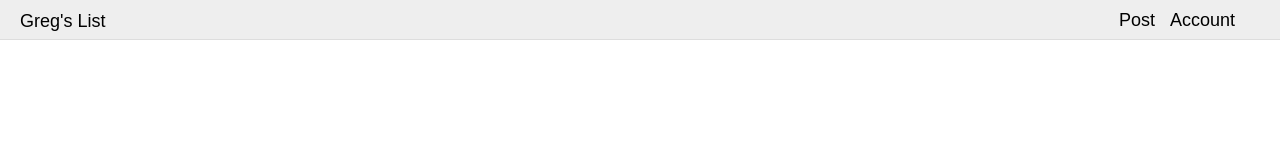
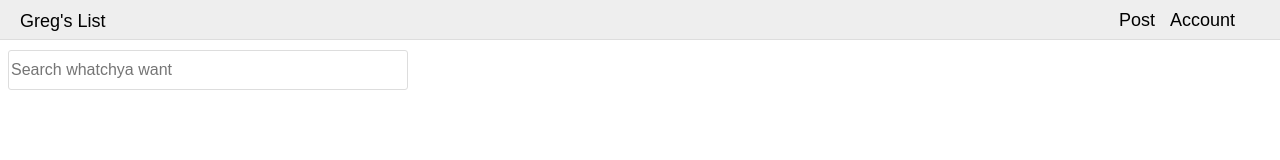
Before and after one commit to jjackson1146/gregslistrunback, a plain HTML site: page index.html in a window 1280 px wide. Drawn offline with Linux system fonts and the light colour scheme.

Commit message:
commiting

```diff
--- a/index.html
+++ b/index.html
@@ -6,6 +6,7 @@
     <link rel="stylesheet" type="text/css" href="main.css">
   </head>
   <body>
+    <header>
       <nav class="navbar nav">
         <p class="logo">Greg's List</p>
           <ul>
@@ -13,5 +14,10 @@
             <a href="#"/><li class="navlink">Post</li></a>
           </ul>
       </nav>
+    </header>
+    <section>
+      <p>Search Jobs</p>
+      <input type="Text" placeholder="Search whatchya want" class="input"></input>
+    </section>
   </body>
 </html>
--- a/main.css
+++ b/main.css
@@ -9,18 +9,13 @@
   height: 40px;
   background-color: #EEEEEE;
   border-bottom: 1px solid #DDDDDD;
-  position: relative;
+  position: absolute;
   font-family: sans-serif;
   font-size: 18px;
   top: 0px;
   left: 0px;
   right: 0px;
   padding: 10px;
-
-}
-
-.nav {
-  position: absolute;
 
 }
 
@@ -60,3 +55,12 @@ a:visited {
 }
 
 /* Body */
+
+.input {
+  width: 400px;
+  height: 40px;
+  border-radius: 3px;
+  border: 1px solid #DDDDDD;
+  font-size: 16px;
+
+}
```
Lines whose indentation alone changed are shown as unchanged.
